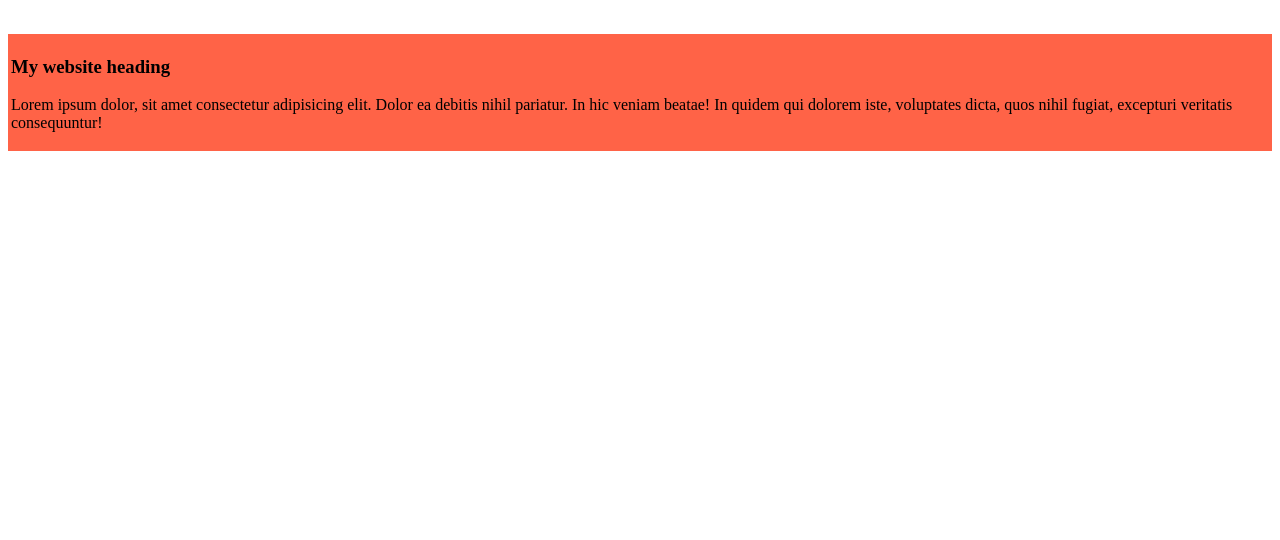
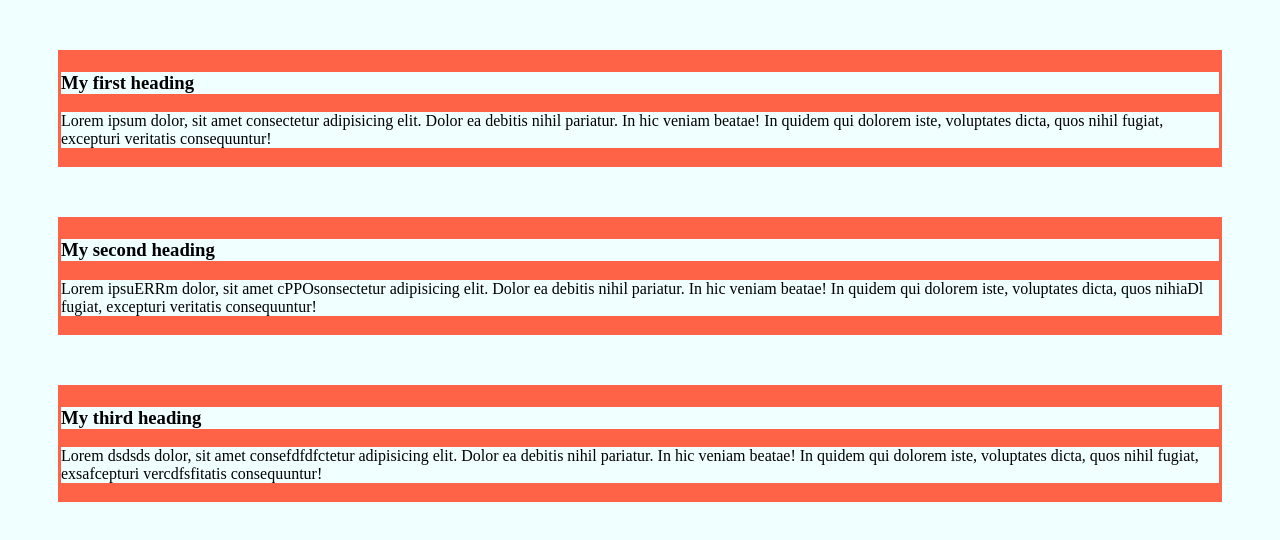
Before and after one commit to ZiayulHaqueRahim/my_simple_website, a plain HTML site: page index.html in a window 1280 px wide. Drawn offline with Linux system fonts and the light colour scheme.

Commit message:
Third vlog

```diff
--- a/index.html
+++ b/index.html
@@ -8,11 +8,26 @@
 </head>
 <body>
     <div>
-        <h3>My website heading</h3>
+        <h3>My first heading</h3>
         <p>Lorem ipsum dolor, sit amet consectetur adipisicing elit. Dolor ea debitis nihil pariatur. In hic veniam beatae! In quidem qui dolorem iste, voluptates dicta,
             quos nihil fugiat, excepturi veritatis consequuntur!
         </p>
     </div>
 
+    <div>
+        <h3>My second heading</h3>
+        <p>Lorem ipsuERRm dolor, sit amet cPPOsonsectetur adipisicing elit. Dolor ea debitis nihil pariatur. In hic veniam beatae! In quidem qui dolorem iste, voluptates dicta,
+            quos nihiaDl fugiat, excepturi veritatis consequuntur!
+        </p>
+    </div>
+
+    <div>
+        <h3>My third heading</h3>
+        <p>Lorem dsdsds dolor, sit amet consefdfdfctetur adipisicing elit. Dolor ea debitis nihil pariatur. In hic veniam beatae! In quidem qui dolorem iste, voluptates dicta,
+            quos nihil fugiat, exsafcepturi vercdfsfitatis consequuntur!
+        </p>
+    </div>
+
+
 </body>
 </html>
--- a/styles/vlog.css
+++ b/styles/vlog.css
@@ -2,4 +2,11 @@ div{
     background-color: tomato;
     padding: 3px;
     margin-top: 34px;
+    margin: 50PX;
+    text-decoration: solid;
 }
+*{
+
+    border: 30PX;
+    background-color: azure;
+}
```
